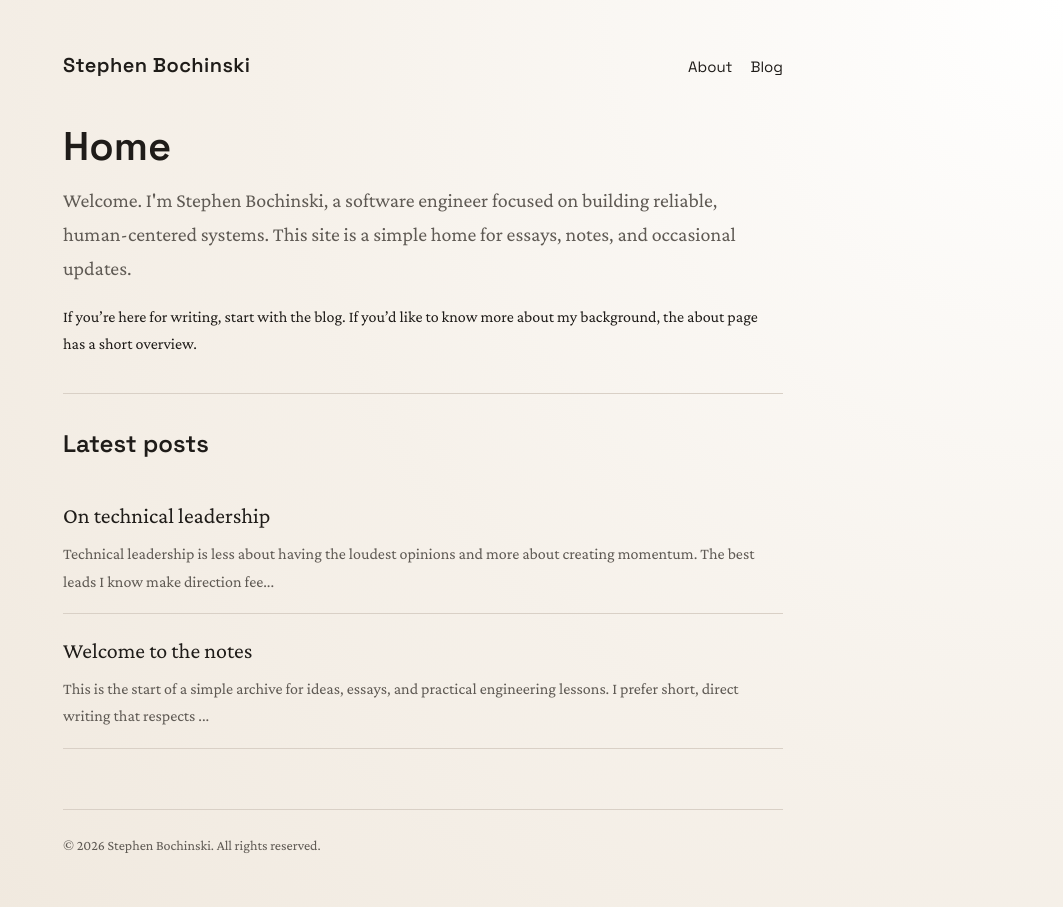
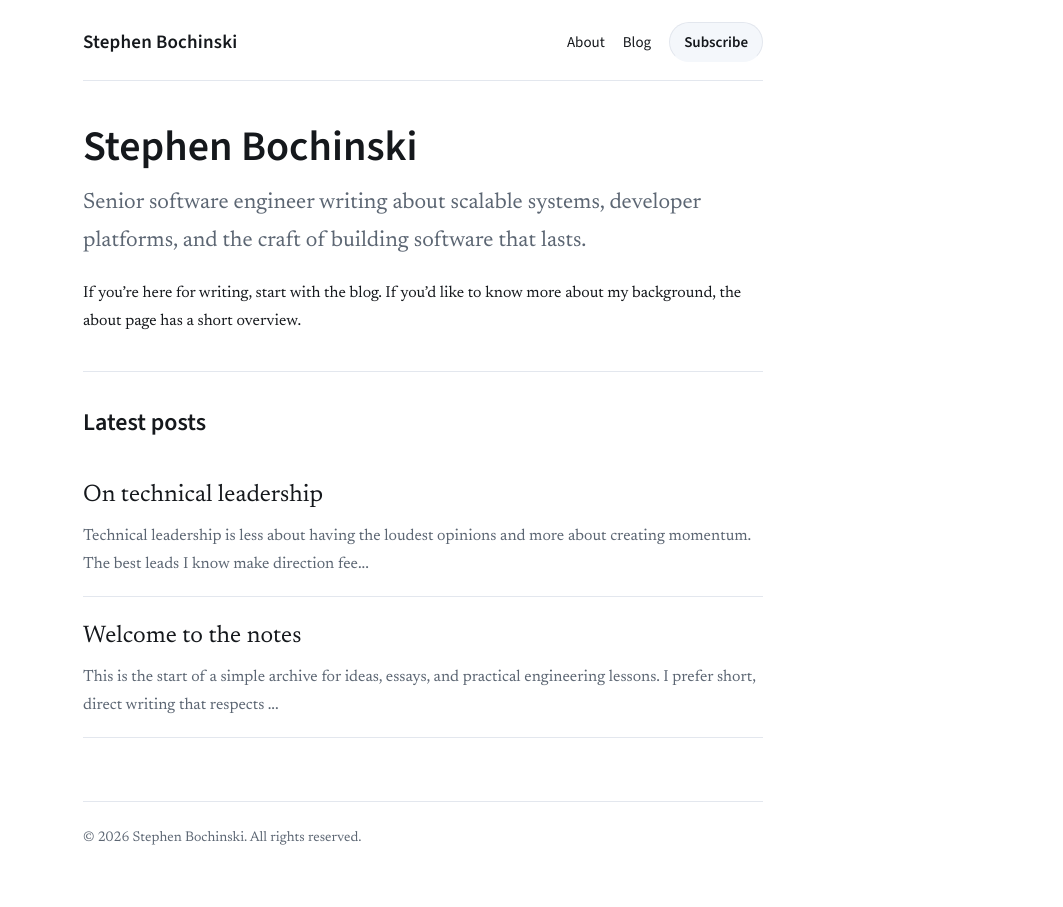
Before and after one commit to sbochins/personal-website, a Jekyll site: the page built from index.md, in a window 1280 px wide. Shown: the whole page, without its empty margins (217-1280 px from the left). Built offline with Jekyll 4.4.1, drawn with Linux system fonts in a browser that asks for light colours.

Commit message:
Restyle site with substack-inspired typography

```diff
--- a/_includes/head.html
+++ b/_includes/head.html
@@ -5,5 +5,5 @@
 <link rel="icon" href="{{ "/favicon.ico" | relative_url }}" sizes="any">
 <link rel="preconnect" href="https://fonts.googleapis.com">
 <link rel="preconnect" href="https://fonts.gstatic.com" crossorigin>
-<link href="https://fonts.googleapis.com/css2?family=Crimson+Pro:opsz,wght@8..144,300;8..144,400;8..144,600&family=Space+Grotesk:wght@400;500;600&display=swap" rel="stylesheet">
+<link href="https://fonts.googleapis.com/css2?family=Newsreader:opsz,wght@6..72,300;6..72,400;6..72,600&family=Source+Sans+3:wght@400;500;600&display=swap" rel="stylesheet">
 <link rel="stylesheet" href="{{ "/assets/main.css" | relative_url }}">
--- a/_includes/nav.html
+++ b/_includes/nav.html
@@ -3,5 +3,6 @@
   <div class="site-links">
     <a href="{{ "/about/" | relative_url }}">About</a>
     <a href="{{ "/blog/" | relative_url }}">Blog</a>
+    <a class="nav-cta" href="{{ "/feed.xml" | relative_url }}">Subscribe</a>
   </div>
 </nav>
--- a/assets/main.css
+++ b/assets/main.css
@@ -1,11 +1,11 @@
 :root {
-  --ink: #1f1c19;
-  --muted: #5f5a54;
-  --paper: #f6f1ea;
-  --accent: #1e4f7c;
-  --accent-soft: #c7d4e4;
-  --rule: #d9d0c6;
-  --content-width: 720px;
+  --ink: #15181c;
+  --muted: #5c6673;
+  --paper: #ffffff;
+  --accent: #0b5b8c;
+  --accent-soft: #d4e5f2;
+  --rule: #e3e7ee;
+  --content-width: 680px;
 }
 
 * {
@@ -14,10 +14,10 @@
 
 body {
   margin: 0;
-  font-family: "Crimson Pro", "Times New Roman", serif;
+  font-family: "Newsreader", "Times New Roman", serif;
   color: var(--ink);
-  background: radial-gradient(circle at top right, #ffffff 0%, var(--paper) 50%, #efe7dc 100%);
-  line-height: 1.7;
+  background: var(--paper);
+  line-height: 1.75;
 }
 
 .page,
@@ -29,7 +29,7 @@ body {
   min-height: 100vh;
   display: flex;
   flex-direction: column;
-  padding: 48px 24px 32px;
+  padding: 0 24px 32px;
 }
 
 .content {
@@ -46,7 +46,7 @@ body {
   padding: 10px 14px;
   border-radius: 999px;
   border: 1px solid var(--rule);
-  font-family: "Space Grotesk", "Helvetica Neue", sans-serif;
+  font-family: "Source Sans 3", "Helvetica Neue", sans-serif;
   font-size: 14px;
   color: var(--ink);
   text-decoration: none;
@@ -62,22 +62,25 @@ body {
   max-width: var(--content-width);
   margin: 0 auto;
   display: flex;
-  align-items: baseline;
+  align-items: center;
   justify-content: space-between;
   gap: 16px;
-  font-family: "Space Grotesk", "Helvetica Neue", sans-serif;
+  font-family: "Source Sans 3", "Helvetica Neue", sans-serif;
+  padding: 22px 0 18px;
+  border-bottom: 1px solid var(--rule);
 }
 
 .site-title {
-  font-size: 20px;
+  font-size: 19px;
   font-weight: 600;
-  letter-spacing: 0.02em;
+  letter-spacing: 0.01em;
 }
 
 .site-links {
   display: flex;
   gap: 18px;
   font-size: 15px;
+  align-items: center;
 }
 
 .site-nav a {
@@ -90,10 +93,24 @@ body {
   border-bottom: 1px solid var(--ink);
 }
 
+.nav-cta {
+  padding: 6px 14px;
+  border-radius: 999px;
+  border: 1px solid var(--rule);
+  background: #f4f7fb;
+  font-weight: 600;
+  color: var(--accent);
+}
+
+.nav-cta:hover {
+  border-bottom: 1px solid transparent;
+  border-color: #c6d6e4;
+}
+
 h1,
 h2,
 h3 {
-  font-family: "Space Grotesk", "Helvetica Neue", sans-serif;
+  font-family: "Source Sans 3", "Helvetica Neue", sans-serif;
   font-weight: 600;
   line-height: 1.2;
   margin-top: 0;
@@ -101,7 +118,7 @@ h3 {
 
 .page-header h1,
 .post-header h1 {
-  font-size: 40px;
+  font-size: 42px;
   margin-bottom: 12px;
 }
 
@@ -110,7 +127,7 @@ p {
 }
 
 .lede {
-  font-size: 20px;
+  font-size: 22px;
   color: var(--muted);
 }
 
@@ -131,7 +148,9 @@ hr {
 .post-meta {
   color: var(--muted);
   font-size: 15px;
-  font-family: "Space Grotesk", "Helvetica Neue", sans-serif;
+  font-family: "Source Sans 3", "Helvetica Neue", sans-serif;
+  letter-spacing: 0.08em;
+  text-transform: uppercase;
 }
 
 .post-body {
@@ -151,14 +170,14 @@ hr {
 }
 
 .post-body code {
-  background: #efe7dc;
+  background: #f2f4f8;
   padding: 2px 6px;
   border-radius: 6px;
   font-size: 0.95em;
 }
 
 .post-body pre {
-  background: #efe7dc;
+  background: #f2f4f8;
   padding: 16px;
   border-radius: 10px;
   overflow-x: auto;
@@ -200,7 +219,7 @@ hr {
 }
 
 .post-list .post-title {
-  font-size: 22px;
+  font-size: 24px;
   margin-bottom: 6px;
 }
 
@@ -241,7 +260,7 @@ hr {
 
 @media (max-width: 720px) {
   .page {
-    padding: 32px 18px 24px;
+    padding: 0 18px 24px;
   }
 
   .content {
@@ -251,11 +270,12 @@ hr {
   .site-nav {
     flex-direction: column;
     align-items: flex-start;
+    gap: 12px;
   }
 
   .page-header h1,
   .post-header h1 {
-    font-size: 32px;
+    font-size: 34px;
   }
 
   .post-body {
--- a/index.md
+++ b/index.md
@@ -1,8 +1,8 @@
 ---
-title: Home
+title: Stephen Bochinski
 ---
 
-<p class="lede">Welcome. I'm Stephen Bochinski, a software engineer focused on building reliable, human-centered systems. This site is a simple home for essays, notes, and occasional updates.</p>
+<p class="lede">Senior software engineer writing about scalable systems, developer platforms, and the craft of building software that lasts.</p>
 
 If you're here for writing, start with the blog. If you'd like to know more about my background, the about page has a short overview.
 
```
